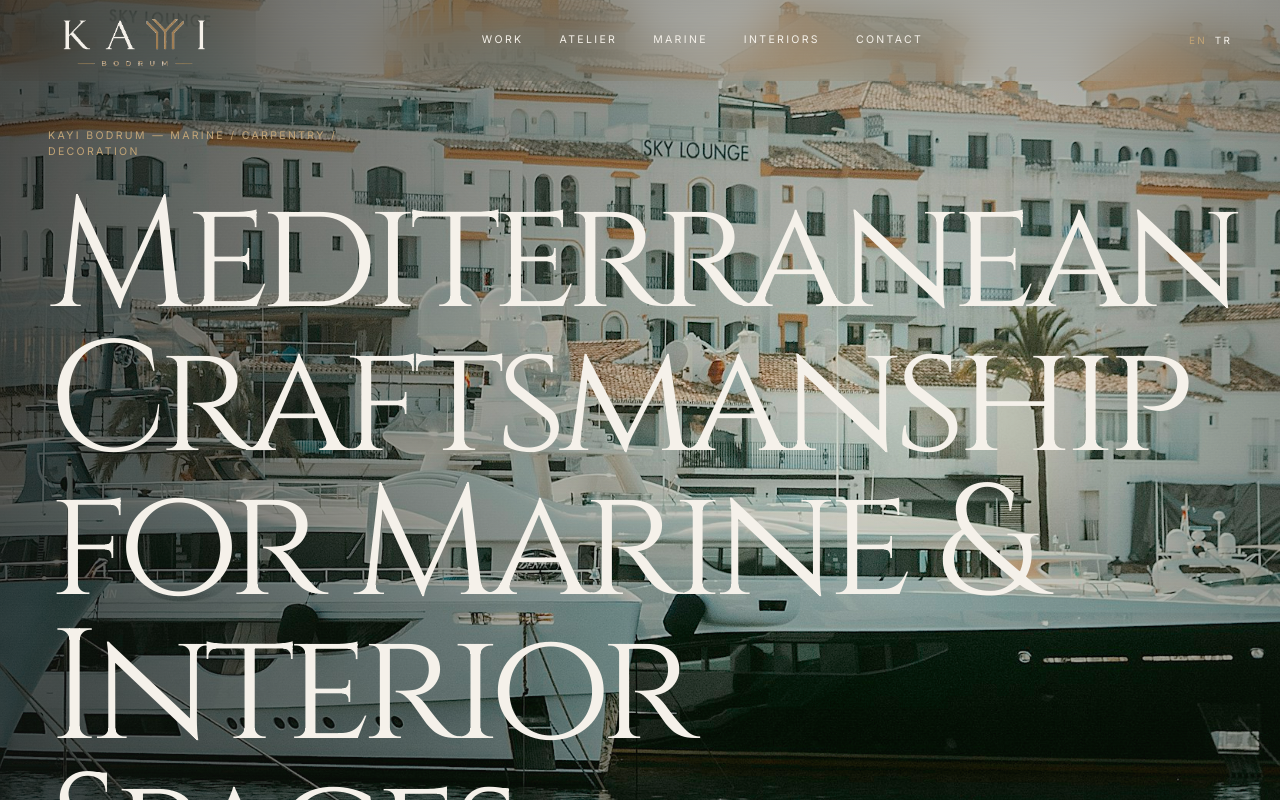
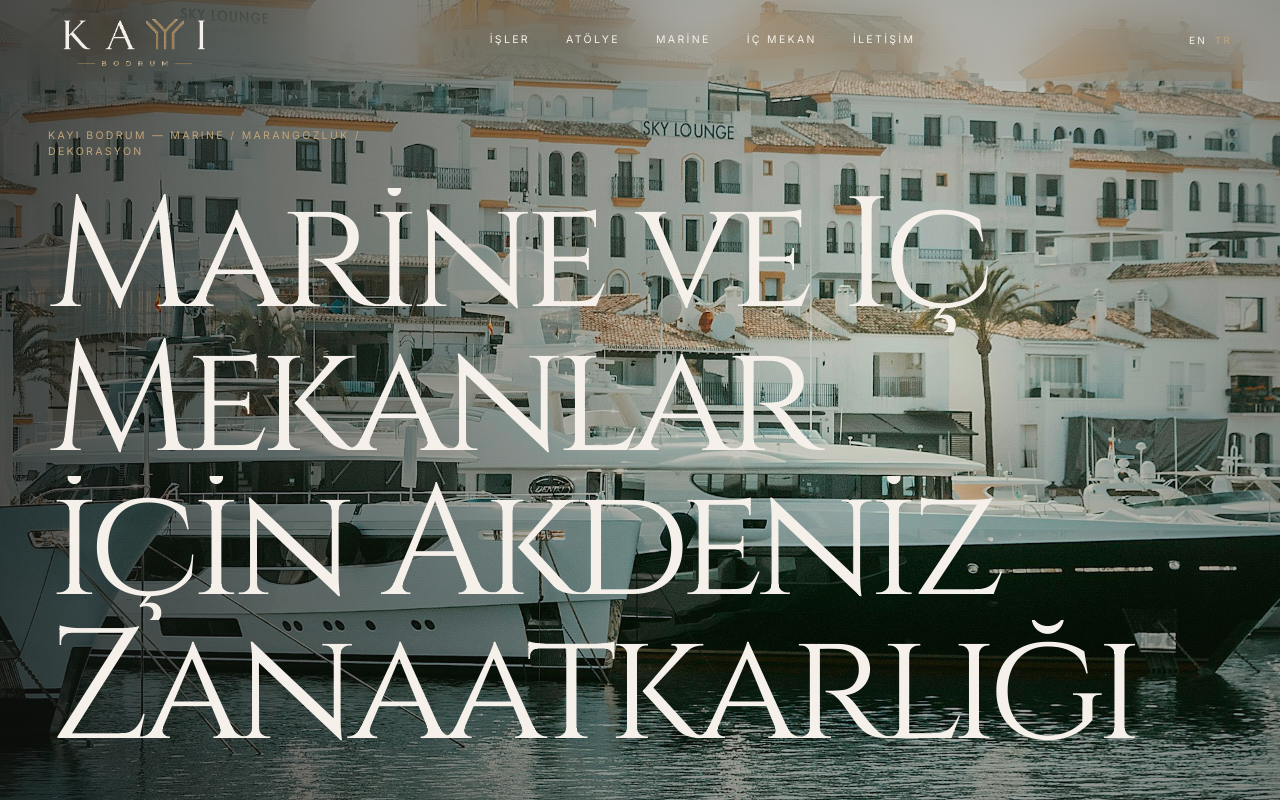
Before and after one commit to gcradg/kayibodrum, a Next.js app: page / in a window 1280 px wide. Shown: the top 800 px of the page. Built offline with nearby package versions, Linux system fonts and the light colour scheme.

Commit message:
Use Turkish as the default UI language.
First visit loads tr; saved localStorage preference still overrides.

Co-authored-by: Cursor <cursoragent@cursor.com>

```diff
--- a/app/layout.tsx
+++ b/app/layout.tsx
@@ -28,7 +28,7 @@ export default function RootLayout({
   children: React.ReactNode;
 }>) {
   return (
-    <html lang="en" className={`${cinzel.variable} ${inter.variable}`}>
+    <html lang="tr" className={`${cinzel.variable} ${inter.variable}`}>
       <body className="grain">
         <LanguageProvider>{children}</LanguageProvider>
       </body>
--- a/lib/language.tsx
+++ b/lib/language.tsx
@@ -13,7 +13,7 @@ type LanguageContextValue = {
 const LanguageContext = createContext<LanguageContextValue | null>(null);
 
 export function LanguageProvider({ children }: { children: ReactNode }) {
-  const [language, setLanguageState] = useState<Language>("en");
+  const [language, setLanguageState] = useState<Language>("tr");
 
   useEffect(() => {
     const saved = window.localStorage.getItem("kayi-language");
```
